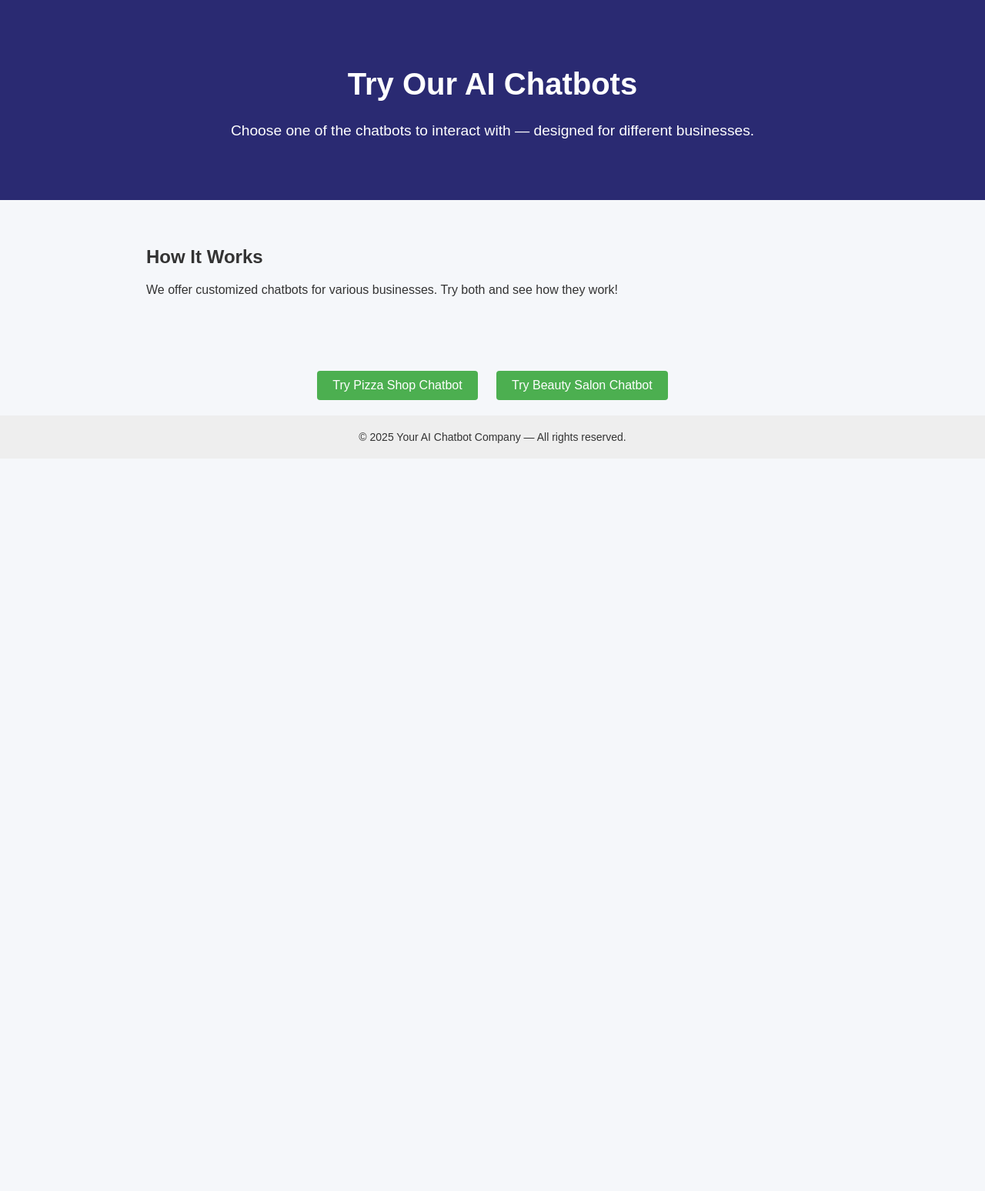
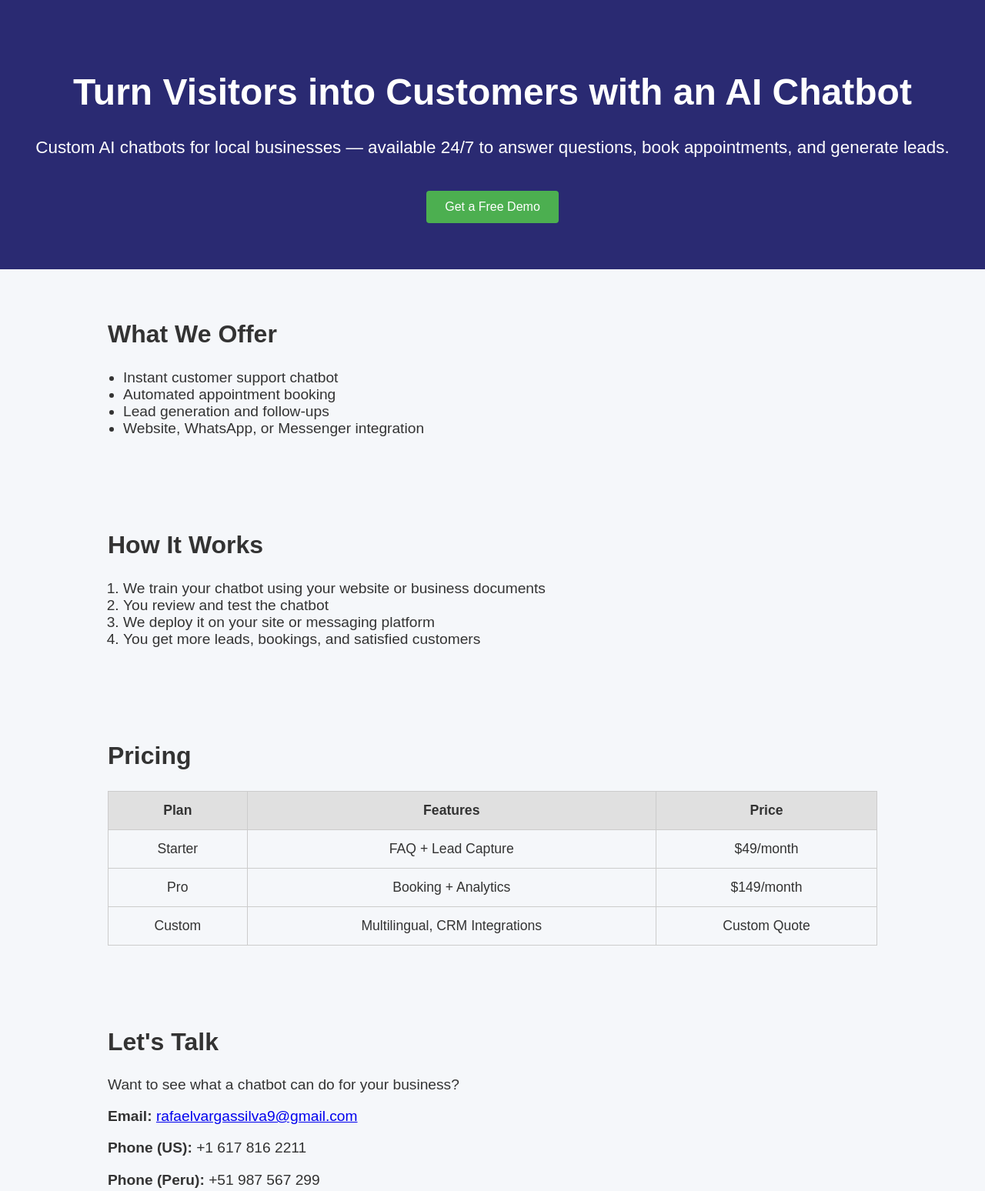
Before and after one commit to rvargas1705/ai-chatbot, a plain HTML site: page index.html in a window 1280 px wide. Shown: the top 1548 px of the page at 77% size. Before the commit the page ends 800 px from the top, so only its background shows below. Drawn offline with nearby package versions, Linux system fonts and the light colour scheme.

Commit message:
Update index.html

```diff
--- a/index.html
+++ b/index.html
@@ -3,7 +3,7 @@
 <head>
   <meta charset="UTF-8" />
   <meta name="viewport" content="width=device-width, initial-scale=1.0"/>
-  <title>Try Our AI Chatbots</title>
+  <title>AI Chatbots for Local Businesses</title>
   <style>
     body {
       font-family: Arial, sans-serif;
@@ -19,15 +19,52 @@
       padding: 60px 20px;
     }
     .hero h1 {
-      font-size: 2.5em;
+      font-size: 3em;
     }
     .hero p {
-      font-size: 1.2em;
+      font-size: 1.4em;
+    }
+    .button {
+      background-color: #4CAF50;
+      color: white;
+      padding: 12px 24px;
+      border: none;
+      border-radius: 4px;
+      text-decoration: none;
+      font-size: 16px;
+      margin-top: 20px;
+      display: inline-block;
     }
     .section {
       padding: 40px 20px;
-      max-width: 900px;
+      max-width: 1000px;
       margin: auto;
+    }
+    .section h2 {
+      font-size: 2em;
+    }
+    .section p, li {
+      font-size: 1.2em;
+    }
+    ul {
+      padding-left: 20px;
+    }
+    ol {
+      padding-left: 20px;
+    }
+    .pricing-table {
+      width: 100%;
+      border-collapse: collapse;
+      margin-top: 20px;
+    }
+    .pricing-table th, .pricing-table td {
+      border: 1px solid #ccc;
+      padding: 14px;
+      text-align: center;
+      font-size: 1.1em;
+    }
+    .pricing-table th {
+      background-color: #e0e0e0;
     }
     .footer {
       text-align: center;
@@ -58,24 +95,78 @@
   </style>
 </head>
 <body>
+
   <div class="hero">
-    <h1>Try Our AI Chatbots</h1>
-    <p>Choose one of the chatbots to interact with — designed for different businesses.</p>
+    <h1>Turn Visitors into Customers with an AI Chatbot</h1>
+    <p>Custom AI chatbots for local businesses — available 24/7 to answer questions, book appointments, and generate leads.</p>
+    <a href="#contact" class="button">Get a Free Demo</a>
+  </div>
+
+  <div class="section">
+    <h2>What We Offer</h2>
+    <ul>
+      <li>Instant customer support chatbot</li>
+      <li>Automated appointment booking</li>
+      <li>Lead generation and follow-ups</li>
+      <li>Website, WhatsApp, or Messenger integration</li>
+    </ul>
   </div>
 
   <div class="section">
     <h2>How It Works</h2>
-    <p>We offer customized chatbots for various businesses. Try both and see how they work!</p>
+    <ol>
+      <li>We train your chatbot using your website or business documents</li>
+      <li>You review and test the chatbot</li>
+      <li>We deploy it on your site or messaging platform</li>
+      <li>You get more leads, bookings, and satisfied customers</li>
+    </ol>
   </div>
 
-  <!-- Chatbot Container -->
-  <div class="chatbot-container">
+  <div class="section">
+    <h2>Pricing</h2>
+    <table class="pricing-table">
+      <thead>
+        <tr>
+          <th>Plan</th>
+          <th>Features</th>
+          <th>Price</th>
+        </tr>
+      </thead>
+      <tbody>
+        <tr>
+          <td>Starter</td>
+          <td>FAQ + Lead Capture</td>
+          <td>$49/month</td>
+        </tr>
+        <tr>
+          <td>Pro</td>
+          <td>Booking + Analytics</td>
+          <td>$149/month</td>
+        </tr>
+        <tr>
+          <td>Custom</td>
+          <td>Multilingual, CRM Integrations</td>
+          <td>Custom Quote</td>
+        </tr>
+      </tbody>
+    </table>
+  </div>
+
+  <div class="section" id="contact">
+    <h2>Let's Talk</h2>
+    <p>Want to see what a chatbot can do for your business?</p>
+    <p><strong>Email:</strong> <a href="mailto:rafaelvargassilva9@gmail.com">rafaelvargassilva9@gmail.com</a></p>
+    <p><strong>Phone (US):</strong> +1 617 816 2211</p>
+    <p><strong>Phone (Peru):</strong> +51 987 567 299</p>
+  </div>
+
+  <div class="section chatbot-container">
+    <h2>Try Our Chatbots</h2>
+    <p>Choose one of the chatbots to interact with — each tailored to a different business type:</p>
     <div class="chatbot-buttons">
-      <button onclick="loadPizzaBot()">Try Pizza Shop Chatbot</button>
-      <button onclick="loadSalonBot()">Try Beauty Salon Chatbot</button>
+      <button onclick="loadPizzaBot()">Pizza Shop Chatbot</button>
+      <button onclick="loadSalonBot()">Beauty Salon Chatbot</button>
     </div>
-
-    <!-- Chatbot widget will be dynamically inserted here -->
     <div id="chatbot-widget"></div>
   </div>
 
```
